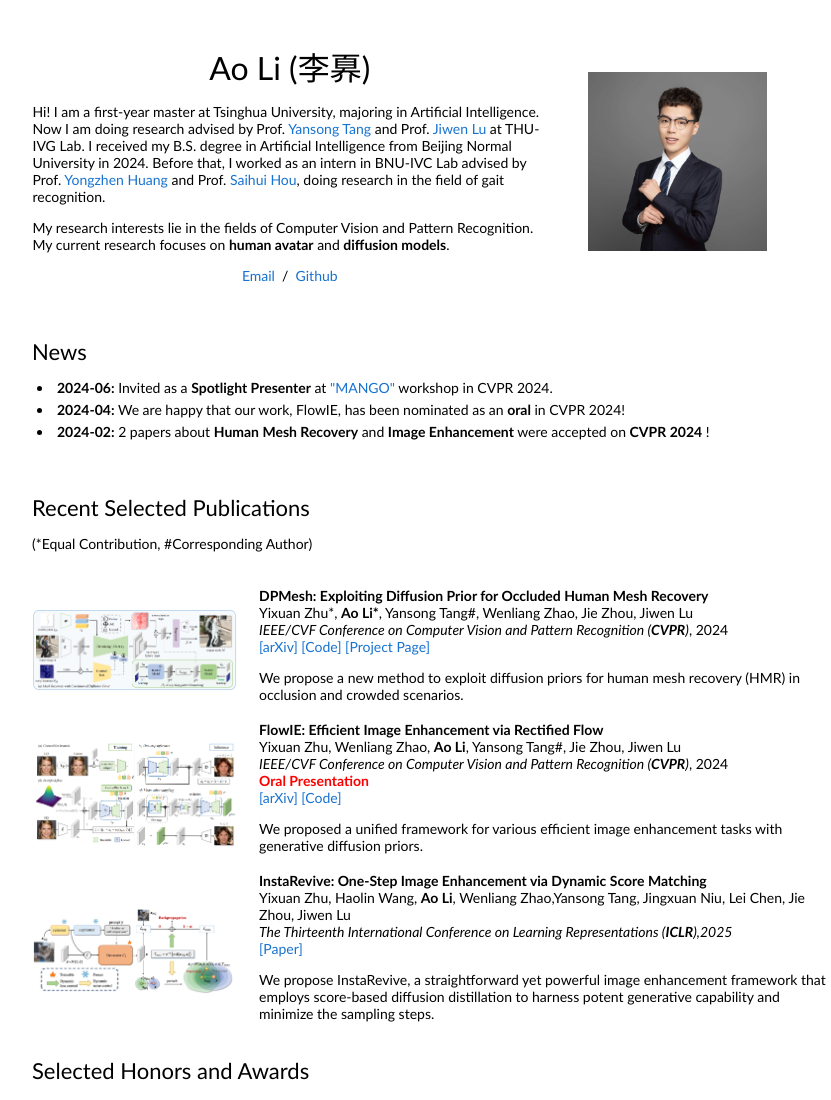
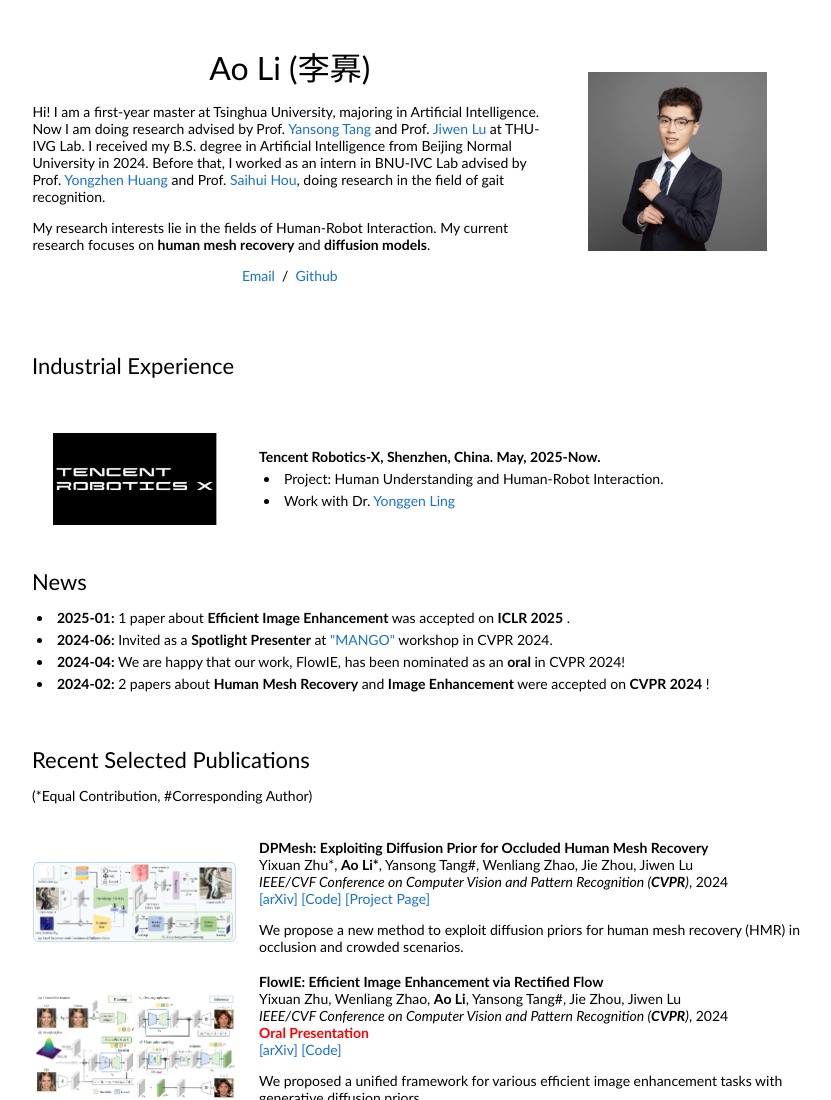
Before and after one commit to RammusLeo/RammusLeo.github.io, a plain HTML site: page index.html in a window 1280 px wide. Shown: the top 1100 px of the page, without its empty margins (218-1049 px from the left). Drawn offline with Linux system fonts and the light colour scheme.

Commit message:
update intern

```diff
--- a/index.html
+++ b/index.html
@@ -24,7 +24,7 @@
                 I received my B.S. degree in Artificial Intelligence from Beijing Normal University in 2024. Before that, I worked as an intern in BNU-IVC Lab advised by Prof. <a href="https://ai.bnu.edu.cn/xygk/szdw/zgj/bfed57e2f8fc4de2a6b370063517f801.htm">Yongzhen Huang</a> and Prof. <a href="https://ai.bnu.edu.cn/xygk/szdw/zj/f75298caa8ee4ecca8d13e009916f6e5.htm">Saihui Hou</a>, doing research in the field of gait recognition.
               </p>
 
-              <p>My research interests lie in the fields of Computer Vision and Pattern Recognition. My current research focuses on <strong>human avatar</strong> and <strong>diffusion models</strong>.</p>
+              <p>My research interests lie in the fields of Human-Robot Interaction. My current research focuses on <strong>human mesh recovery</strong> and <strong>diffusion models</strong>.</p>
               <p style="text-align:center">
                 <a href="aoli35985@gmail.com">Email</a> &nbsp;/&nbsp;
                 <a href="https://github.com/RammusLeo">Github</a>
@@ -36,12 +36,36 @@
           </tr>
         </tbody></table>
 
+        <table style="width:100%;border:0px;border-spacing:0px;border-collapse:separate;margin-right:auto;margin-left:auto;"><tbody>
+          <tr>
+          <td style="padding:20px;width:100%;vertical-align:middle">
+            <p><heading>Industrial Experience</heading></p>
+            <p>
+            </p>
+          </td>
+        </tr>
+      </tbody></table>
+
+      <table style="width:100%;border:0px;border-spacing:0px;border-collapse:separate;margin-right:auto;margin-left:auto;"><tbody>
+        <tr>
+          <td style="padding:20px;width:30%;max-width:30%" align="center">
+            <img style="width:80%;max-width:80%" src="images/roboticsx.jpg" alt="dise">
+          </td>
+          <td width="75%" valign="center">
+            <papertitle>Tencent Robotics-X, Shenzhen, China. May, 2025-Now.</papertitle>
+              <li style="margin: 5px;">  Project: Human Understanding and Human-Robot Interaction. </li>
+              <li style="margin: 5px;">  Work with Dr. <a href="https://ygling2008.github.io/">Yonggen Ling</a> </li>
+        </tr>
+      </tbody></table>
 
 		<table style="width:100%;border:0px;border-spacing:0px;border-collapse:separate;margin-right:auto;margin-left:auto;"><tbody>
           <tr>
           <td style="padding:20px;width:100%;vertical-align:middle">
             <heading>News</heading>
             <p>
+              <li style="margin: 5px;" >
+                <b>2025-01:</b>  1 paper about <strong>Efficient Image Enhancement</strong> was accepted on <strong>ICLR 2025</strong> .
+	            </li>
               <li style="margin: 5px;" >
                 <b>2024-06:</b>  Invited as a <strong>Spotlight Presenter</strong> at <a href="https://mango-workshop.github.io/2024.html">"MANGO"</a> workshop in CVPR 2024.
 	            </li>
```
Also changed, not shown: images/roboticsx.jpg (added), 1 other file.
